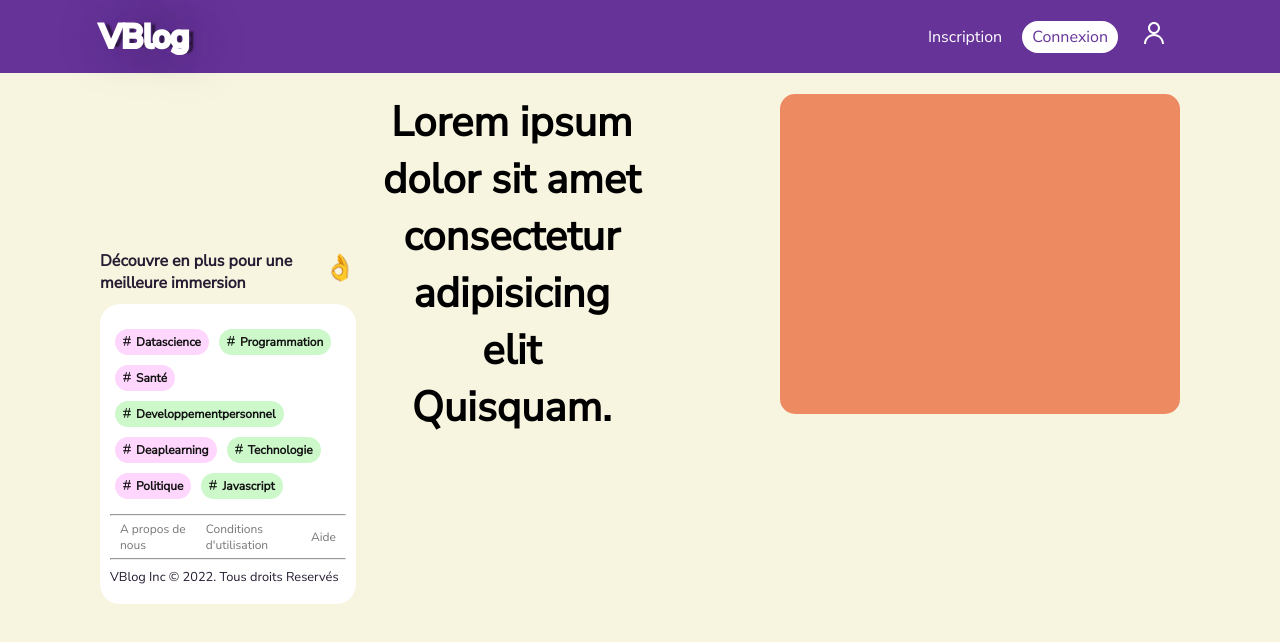
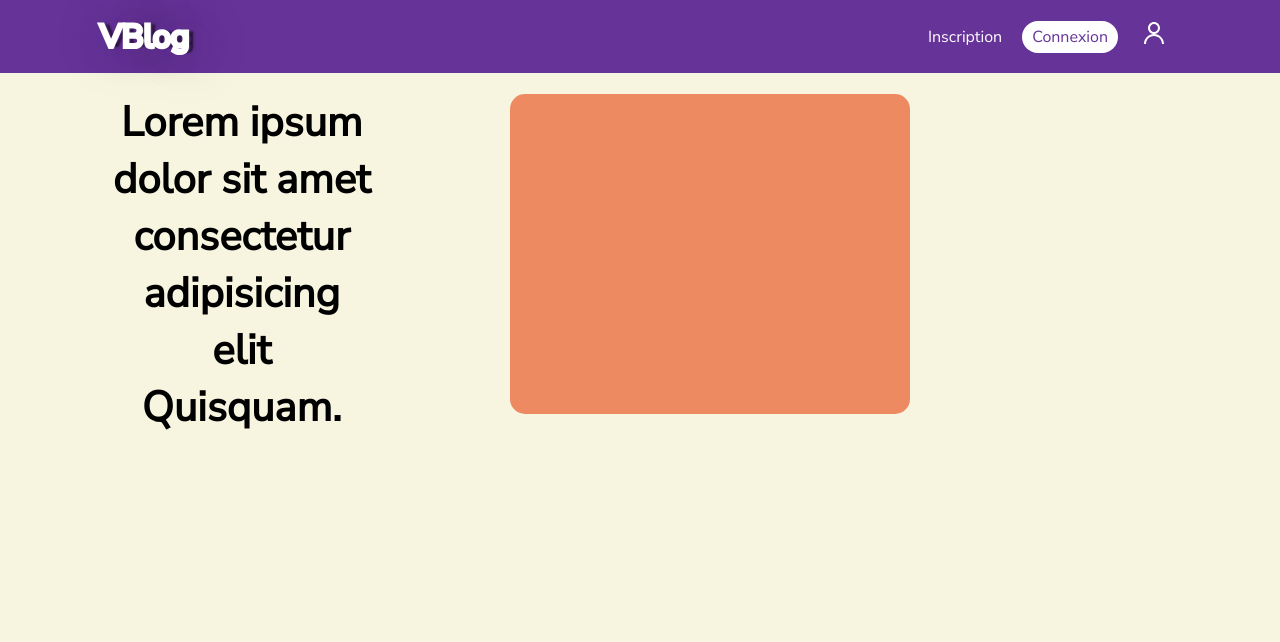
Before and after one commit to Yanick89/VBlog, a Vue app: page / in a window 1280 px wide. Shown: the top 642 px of the page. Built offline with nearby package versions, Linux system fonts and the light colour scheme.

Commit message:
real frisrt commit VBlog

```diff
--- a/src/components/mainApp.vue
+++ b/src/components/mainApp.vue
@@ -1,19 +1,19 @@
 <template>
  <div class="main-contenair-home">
    <div class="main-contenair">
-     <navBarLeft />
+     <!-- <navBarLeft /> -->
      <container ref="mainContenair"/>
    </div>
  </div>
 </template>
 
 <script>
-import navBarLeft from './view/navBarLeft'
+// import navBarLeft from './view/navBarLeft'
 import container from '../components/view/contenair'
 export default {
   name: 'main',
   components:{
-    navBarLeft,
+    // navBarLeft,
     container
   },
   data () {
```
